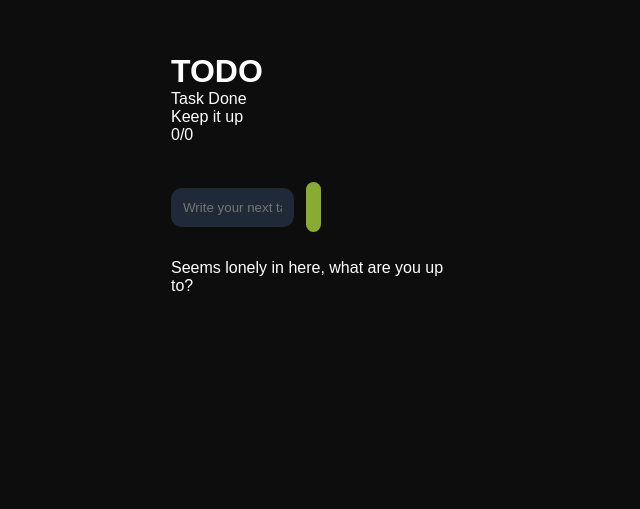
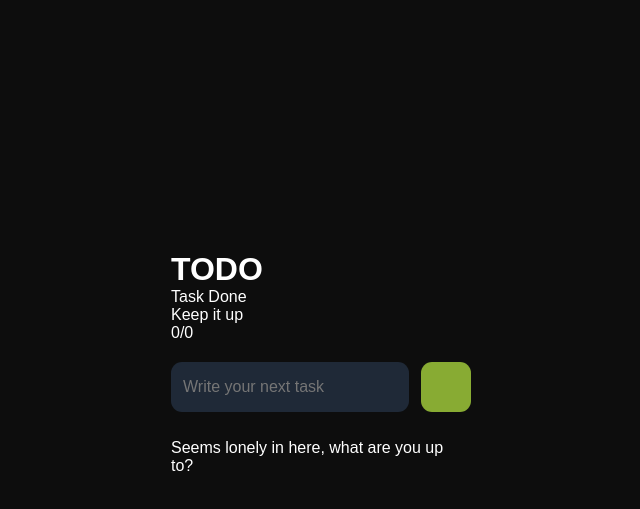
Before and after one commit to AlfaLex505/my-todo-app, a React (Create React App) app: page / in a window 1280 px wide. Shown: the part 101-610 px from the top of the page, without its empty margins (319-959 px from the left). Built offline with nearby package versions, Linux system fonts and the light colour scheme.

Commit message:
Modify the format of the style sheet

```diff
--- a/src/styles.css
+++ b/src/styles.css
@@ -1,27 +1,34 @@
+/* Global reset and base styles */
 *,
 *::after,
-*::before{
+*::before {
     padding: 0;
     margin: 0;
     font-family: inherit;
     box-sizing: border-box;
 }
+
 html,
 body {
     font-family: sans-serif;
     background-color: #0d0d0d;
     color: #fff;
+    min-height: 100vh;
     display: flex;
     align-items: center;
     justify-content: center;
     width: 100vw;
 }
-button{
+
+button {
     cursor: pointer;
 }
+
+/* Accessible hidden text */
 .visually-hidden {
     position: absolute !important;
-    clip: rect(1pc, 1px, 1px, 1px);
+    clip: rect(1px, 1px, 1px, 1px);
+    clip-path: inset(50%);
     padding: 0 !important;
     border: 0 !important;
     height: 1px !important;
@@ -29,36 +36,64 @@ button{
     overflow: hidden;
     white-space: nowrap;
 }
+
+/* Typography */
 .text_large {
     font-size: 32px;
 }
+
 .text_small {
     font-size: 24px;
 }
+
+/* Wrapper layout */
 .wrapper {
     display: flex;
     flex-direction: column;
     width: 70%;
+    max-width: 800px;
+    margin: 0 auto;
+    align-items: center;
+    gap: 30px;
 }
+
 @media (max-width: 510px) {
     .wrapper {
         width: 100%;
+        padding: 0 16px;
     }
     header {
         justify-content: center;
     }
 }
+
+/* Header */
 header {
     display: flex;
     align-items: center;
     justify-content: flex-start;
     gap: 12px;
-    padding: 42px;
+    padding: 42px 0;
 }
-.todohero_section div:last-child{
+
+/* Hero Section */
+.todohero_section {
+    display: flex;
+    align-items: center;
+    justify-content: space-between;
+    gap: 20px;
+    width: 100%;
+    max-width: 455px;
+    border: 1px solid #c2b38a;
+    border-radius: 12px;
+    padding: 20px 30px;
+    background-color: #0d0d0d;
+}
+
+.todohero_section div:last-child {
     background-color: #88ab33;
-    width: 150 px;
-    height: 150 px;
+    width: 150px;
+    height: 150px;
     border-radius: 75px;
     font-size: 48px;
     display: flex;
@@ -66,35 +101,46 @@ header {
     justify-content: center;
     text-align: center;
 }
+
+/* Form */
 .form {
     align-self: center;
-    width: 150px;
+    width: 100%;
     max-width: 455px;
     display: flex;
     align-items: center;
     gap: 12px;
-    margin-top: 38px;
+    margin-top: 20px;
 }
+
 .form label {
-    width: 90%;
+    width: 100%;
 }
+
 .form input {
     background-color: #1f2937;
     color: #fff;
     width: 100%;
-    height: 50 px;
+    height: 50px;
     outline: none;
     border: none;
     border-radius: 11px;
     padding: 12px;
+    font-size: 16px;
 }
+
 .form button {
-    width: 10%;
+    width: 50px;
     height: 50px;
     border-radius: 11px;
     background-color: #88ab33;
     border: none;
+    display: flex;
+    align-items: center;
+    justify-content: center;
 }
+
+/* Todo List */
 .todo_list {
     align-self: center;
     width: 97%;
@@ -102,10 +148,11 @@ header {
     display: flex;
     flex-direction: column;
     align-items: center;
-    margin-top: 27px;
-    margin-bottom: 27px;
+    margin: 27px 0;
     gap: 27px;
 }
+
+/* Todo Items */
 .todo_item,
 .edit-form input {
     display: flex;
@@ -120,17 +167,22 @@ header {
     color: #fff;
     padding: 12px;
 }
+
+/* Edit form */
 .edit-form input {
     outline: transparent;
     width: calc(100% - 14px);
     height: calc(100% - 12px);
     border: transparent;
 }
+
+/* Item sides */
 .todo_items_left,
 .todo_items_right {
     display: flex;
     align-items: center;
 }
+
 .todo_items_left {
     background-color: transparent;
     border: none;
@@ -138,14 +190,17 @@ header {
     gap: 12px;
     font-size: 16px;
 }
+
 .todo_items_right {
     gap: 4px;
 }
+
 .todo_items_right button {
     background-color: transparent;
     color: #fff;
     border: none;
 }
+
 .todo_items_right button svg {
     fill: #c2b39a;
 }
```
